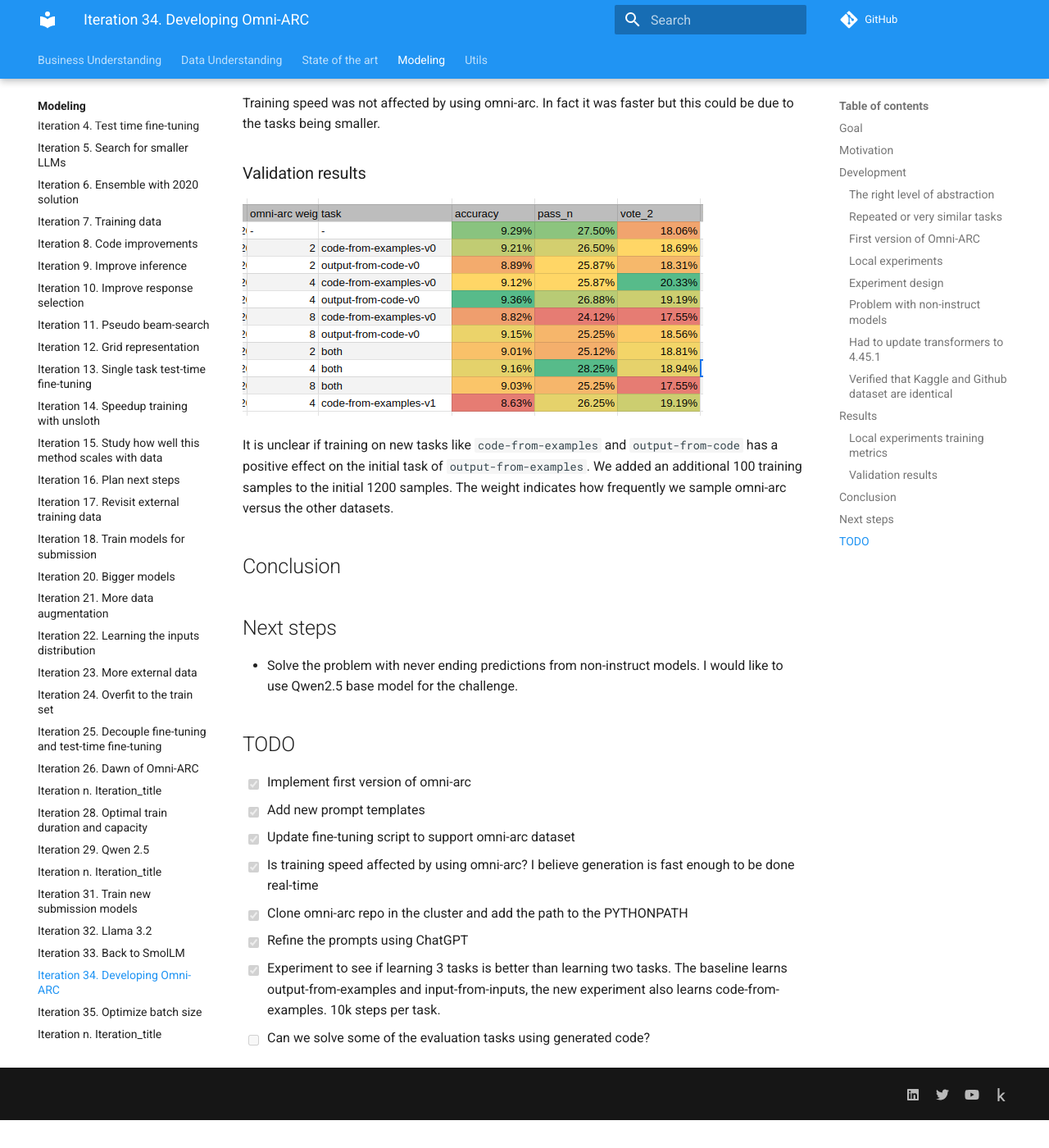
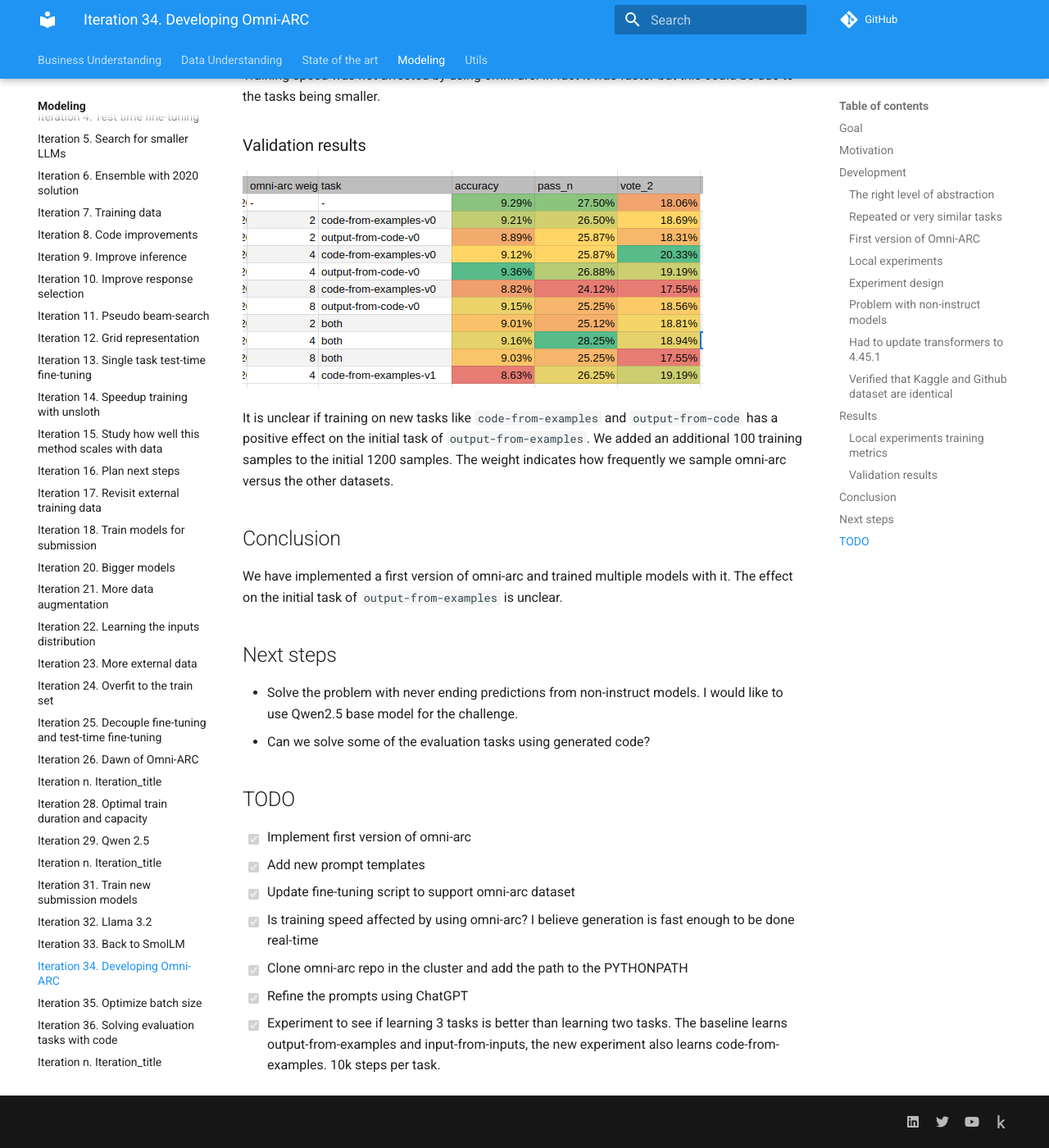
Before and after one commit to zhengjunyao-work/arc24, an MkDocs documentation site: the page built from docs/modeling/Iteration_34_developing_omni_arc.md, in a window 1280 px wide and 1400 px high, scrolled down 2216 px. Shown: the whole window at 82% size. Built offline with MkDocs 1.6.1 and Material for MkDocs 9.7.7, drawn with Linux system fonts in a browser that asks for light colours; comment, search, counter and statistics services are not loaded; before the commit the page ends 3582 px from its top, so only the background shows below that; some of the changed text lies outside the part shown.

Commit message:
closing iteration 34 and opening iteration 36

```diff
--- a/docs/modeling/Iteration_34_developing_omni_arc.md
+++ b/docs/modeling/Iteration_34_developing_omni_arc.md
@@ -184,10 +183,14 @@ initial 1200 samples. The weight indicates how frequently we sample omni-arc ver
 
 ## Conclusion
 
+We have implemented a first version of omni-arc and trained multiple models with it. The effect on
+the initial task of `output-from-examples` is unclear.
+
 ## Next steps
 
 - Solve the problem with never ending predictions from non-instruct models. I would like to use Qwen2.5 base model
   for the challenge.
+- Can we solve some of the evaluation tasks using generated code?
 
 ## TODO
 
```
Also changed, not shown: other parts of docs/modeling/Iteration_34_developing_omni_arc.md (+0 -2 lines), docs/modeling/Iteration_31_train_submission_models.md (+3 -0 lines), docs/modeling/Iteration_36_solving_evaluation_tasks_with_code.md (added, +30 -0 lines).
